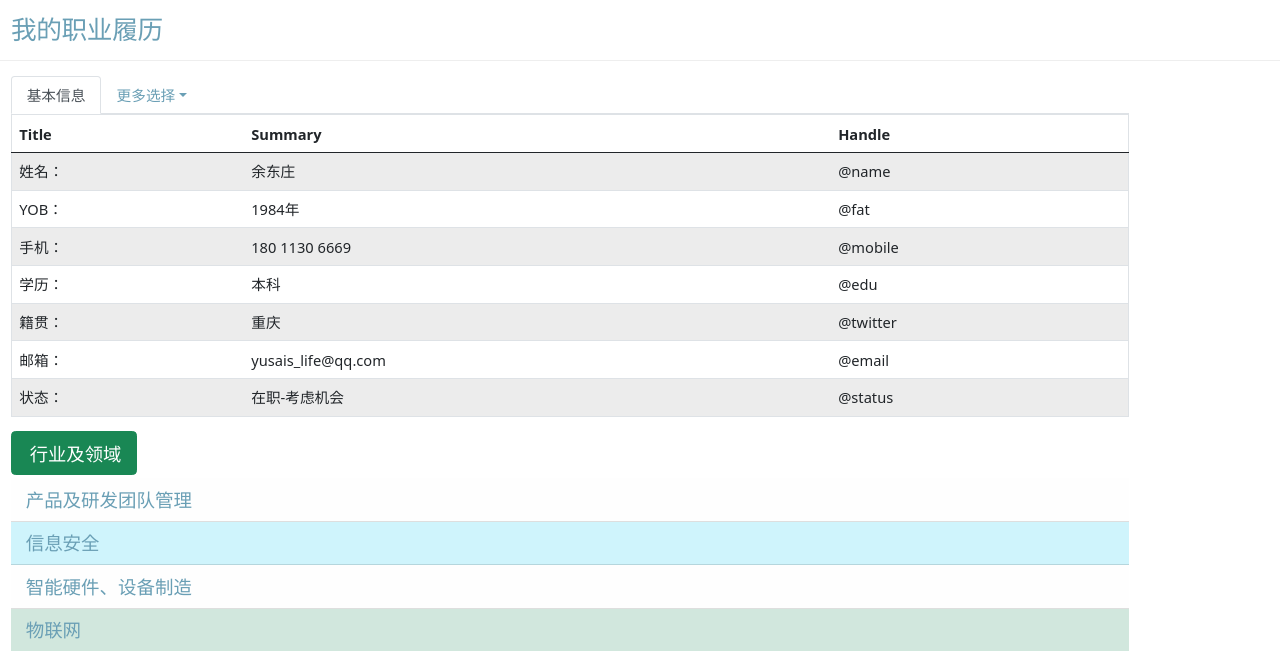
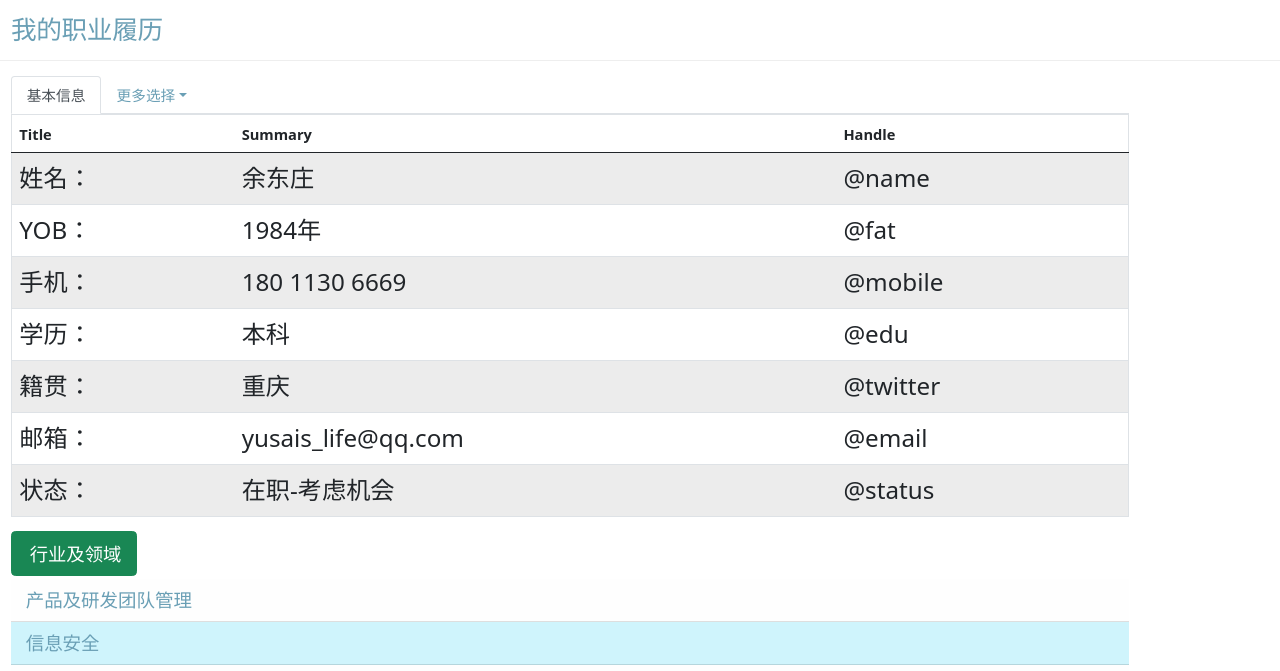
Before and after one commit to helloyuzz/profile.1tyu.com, a Jekyll site: the page built from index.html, in a window 1280 px wide. Shown: the top 671 px of the page. Built offline with Jekyll 4.4.1, drawn with Linux system fonts in a browser that asks for light colours; the list of posts is cut into pages by our own code.

Commit message:
Update lanyon.css

```diff
--- a/public/css/lanyon.css
+++ b/public/css/lanyon.css
@@ -568,3 +568,18 @@ a.pagination-item:hover {
 .badge{
   font-weight: normal !important;
 }
+
+td,p,button {
+  font-size:1.65rem;
+}
+p {
+  font-family: 宋体;
+  line-height: 200%;
+}
+  p.inddent {
+    text-indent: 1cm;
+    line-height: 100%;
+  }
+span {
+    text-indent:13px;
+}
```
